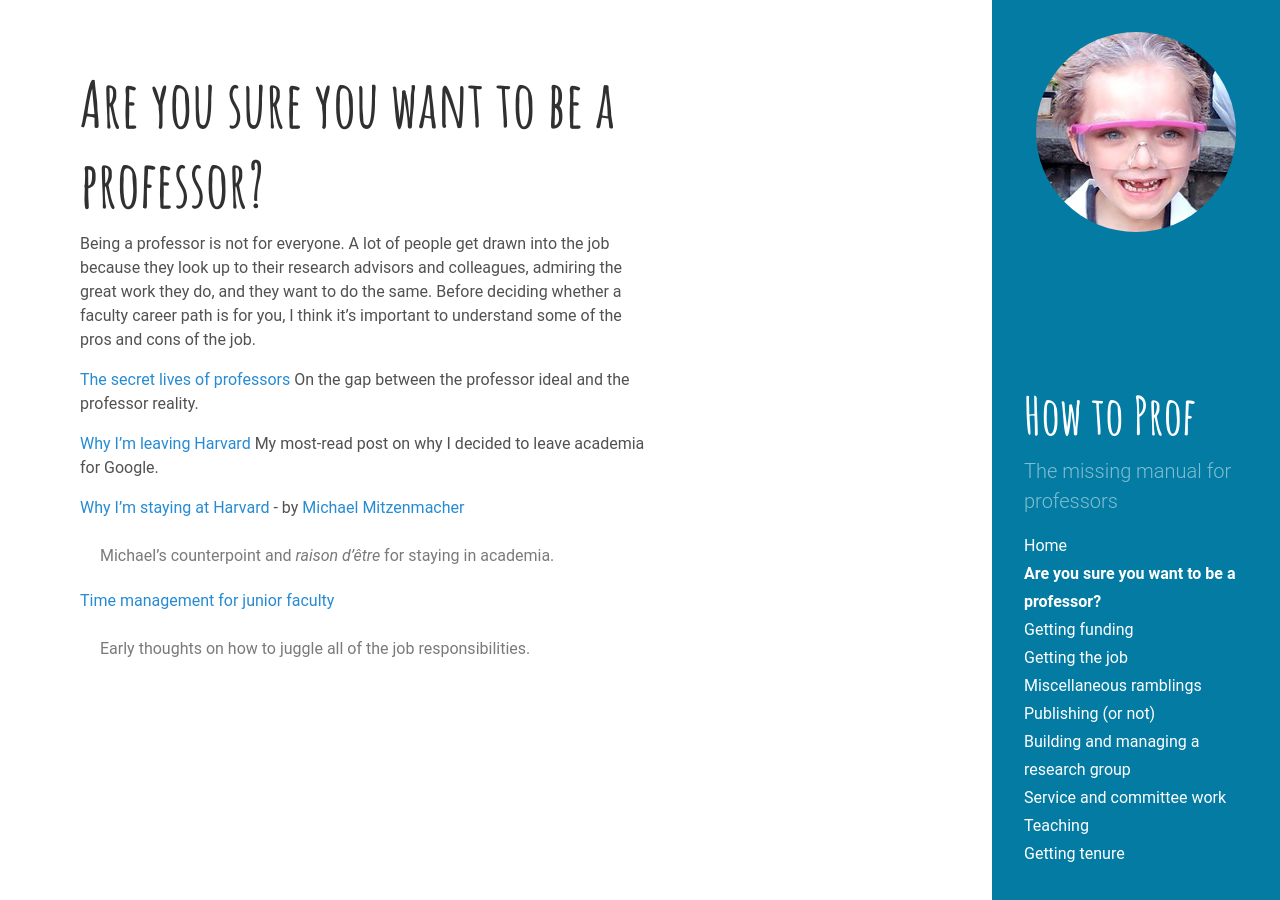
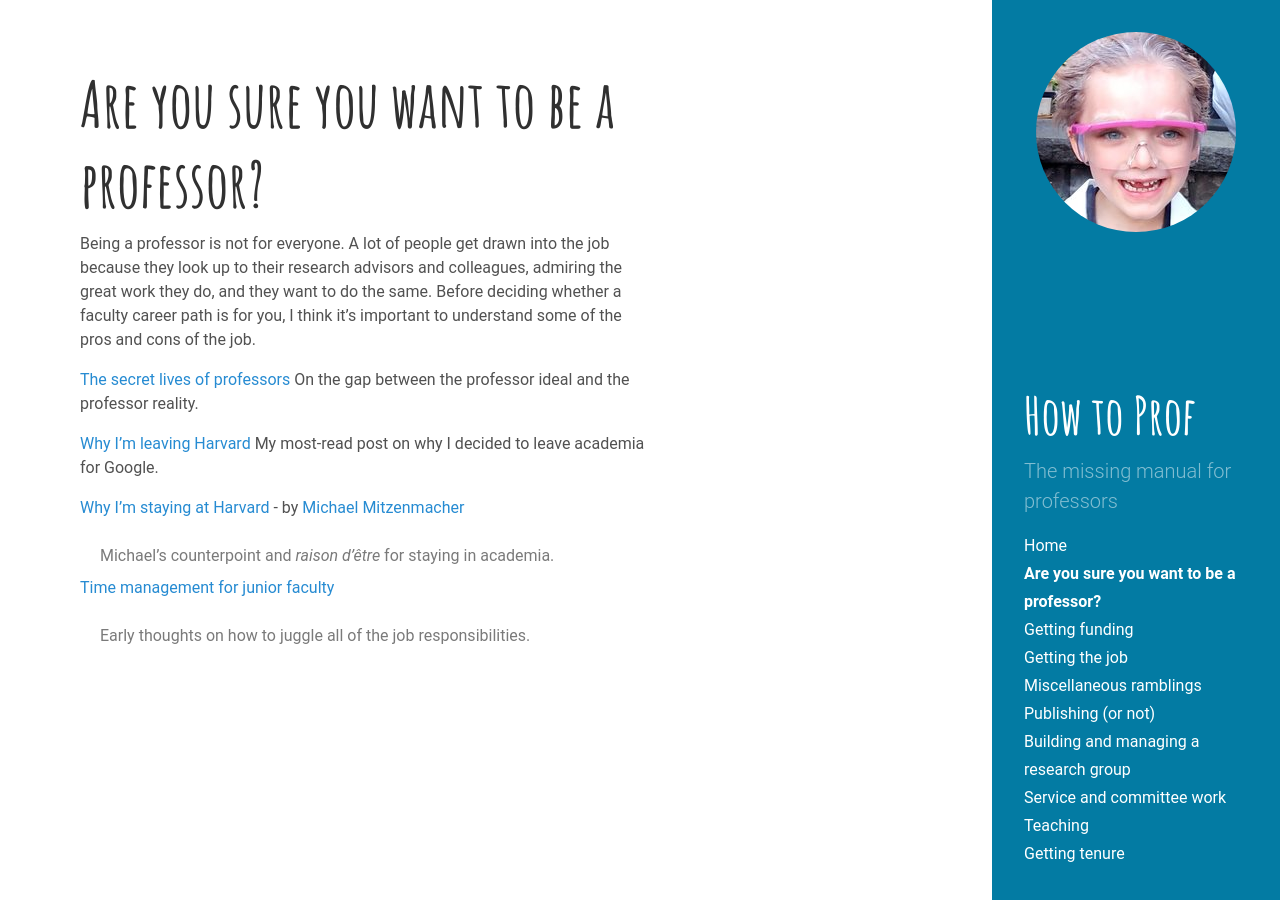
Before and after one commit to mdwelsh/howtoprof, a Jekyll site: the page built from beaprof.md, in a window 1280 px wide. Built offline with Jekyll 4.4.1, drawn with Linux system fonts in a browser that asks for light colours.

Commit message:
Update poole.css

```diff
--- a/public/css/poole.css
+++ b/public/css/poole.css
@@ -213,7 +213,8 @@ pre code {
 /* Quotes */
 blockquote {
   padding: .5rem 1rem;
-  margin: .8rem 0;
+  /* margin: .8rem 0; */
+  margin: 0 0;
   color: #7a7a7a;
   /* border-left: .25rem solid #e5e5e5; */ /* mdw: I don't like this. */
 }
```
